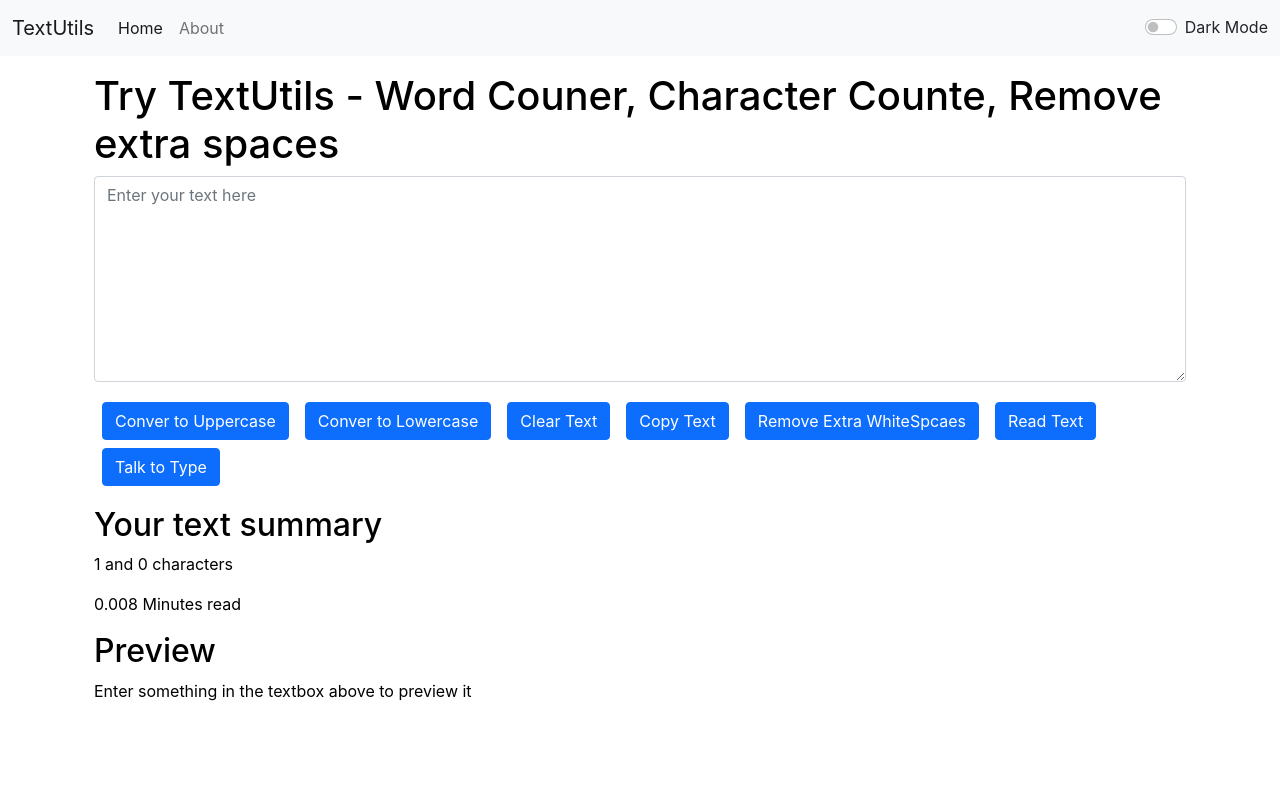
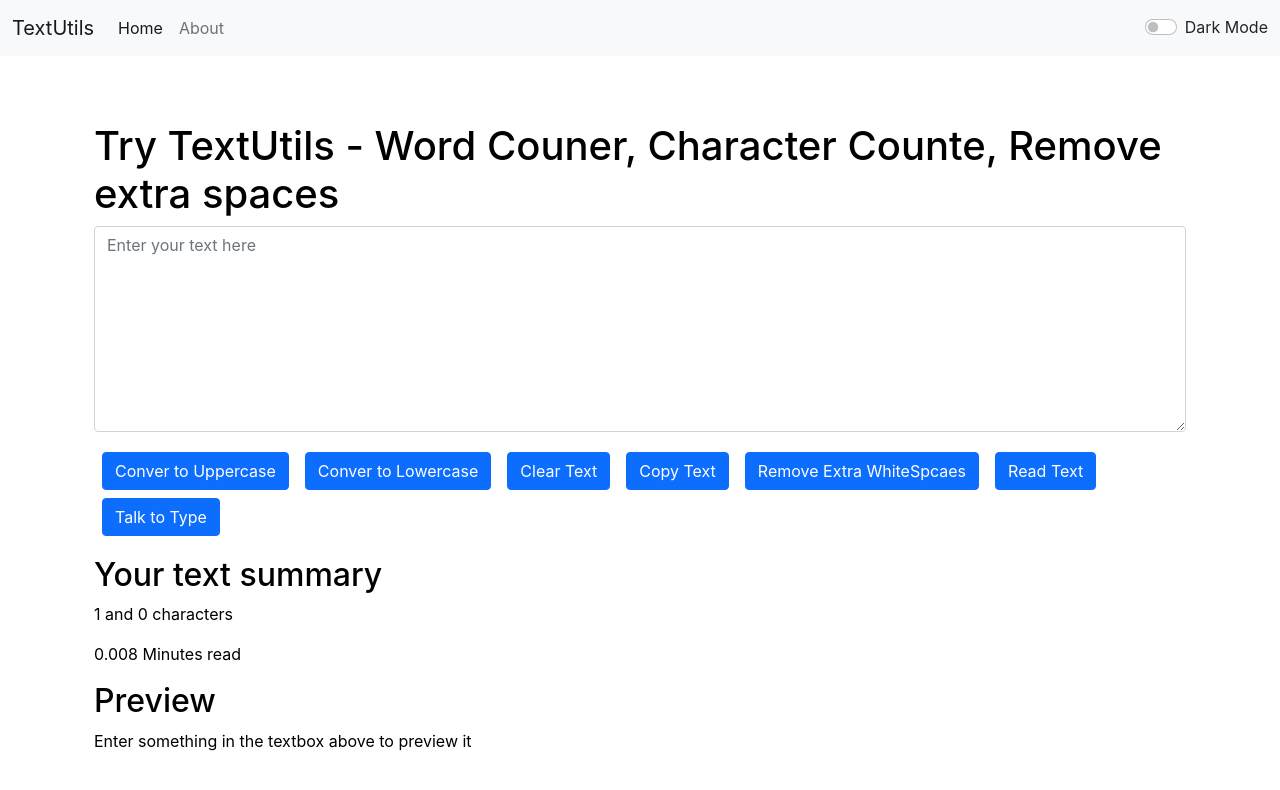
Before and after one commit to ProgrammingWithGaurav/TextUtils-React, a React (Create React App) app: page / in a window 1280 px wide. Shown: the top 790 px of the page. Built offline with nearby package versions, Linux system fonts and the light colour scheme.

Commit message:
Update Alert.js
fixing issues

```diff
--- a/src/components/Alert.js
+++ b/src/components/Alert.js
@@ -6,9 +6,11 @@ export default function Alert(props) {
         return lower.charAt(0).toUpperCase() + lower.slice(1)
     }
     return (
-        props.alert &&
-            <div className={`alert alert-${props.alert.type} alert-dismissible fade show`} role="alert">
-                <strong>{capitalize(props.alert.type)}</strong>: {props.alert.msg}
-            </div>
+        <div style={{height: '50px'}}>
+            {props.alert &&
+                <div className={`alert alert-${props.alert.type} alert-dismissible fade show`} role="alert">
+                    <strong>{capitalize(props.alert.type)}</strong>: {props.alert.msg}
+                </div>}
+        </div>
     )
 }
```
